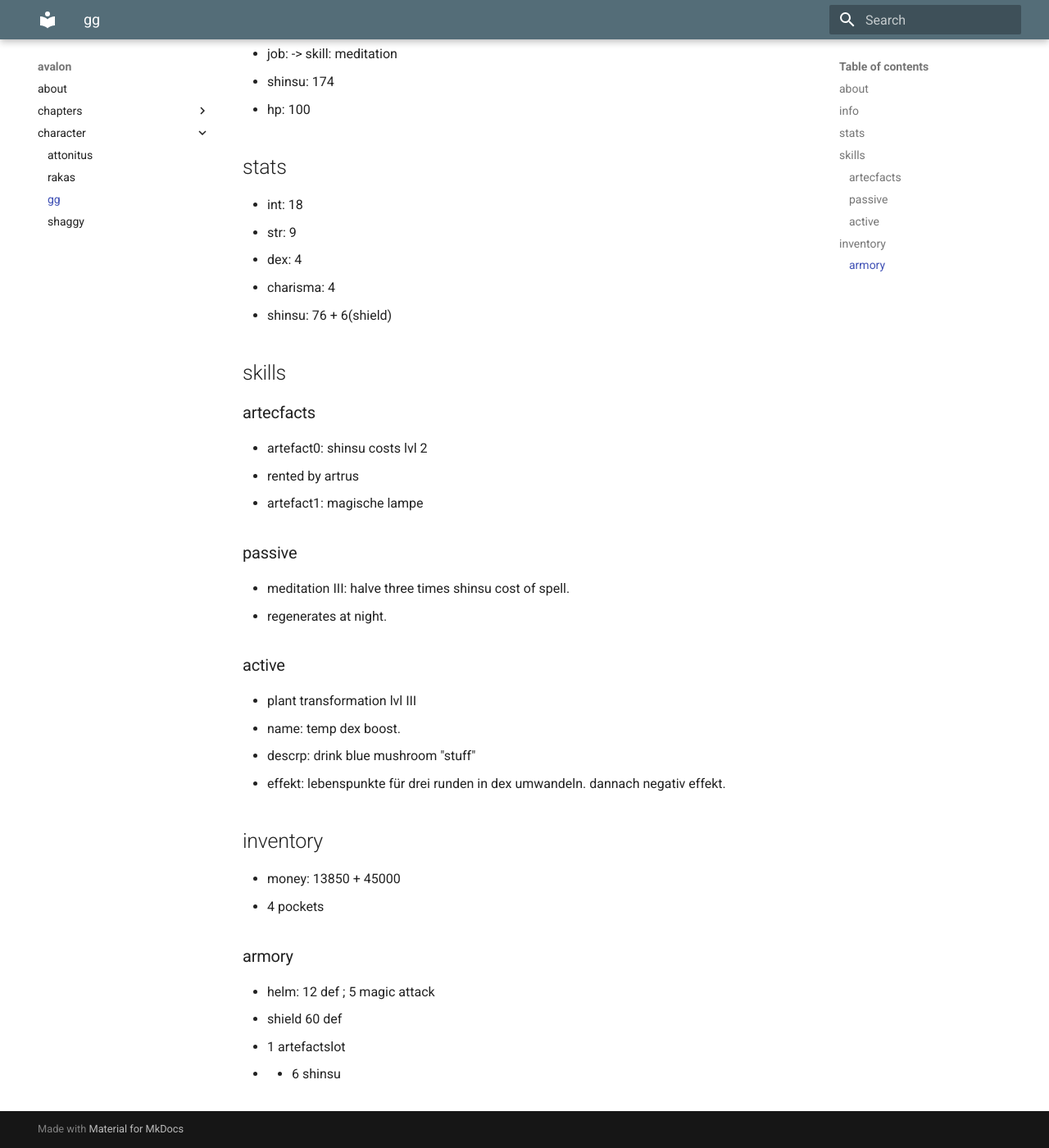
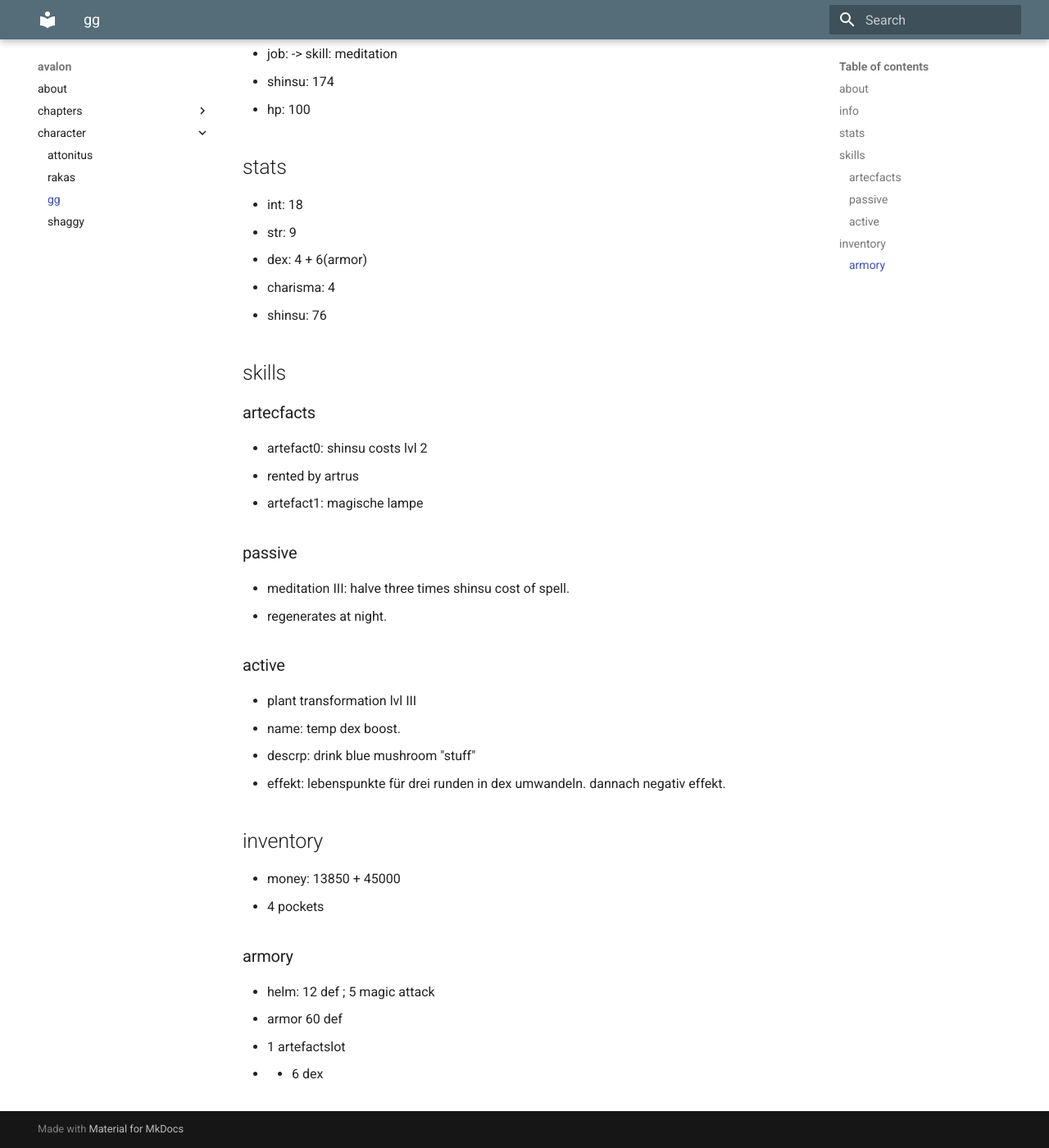
Before and after one commit to mkdocs-pnp/avalon, an MkDocs documentation site: the page built from docs/character/gustavo_ganso.md, in a window 1280 px wide and 1400 px high, scrolled down 353 px. Shown: the whole window at 82% size. Built offline with MkDocs 1.6.1 and Material for MkDocs 9.7.7, drawn with Linux system fonts in a browser that asks for light colours.

Commit message:
Update gustavo_ganso.md

```diff
--- a/docs/character/gustavo_ganso.md
+++ b/docs/character/gustavo_ganso.md
@@ -15,9 +15,9 @@
 
 * int: 18
 * str: 9
-* dex: 4
+* dex: 4 + 6(armor)
 * charisma: 4
-* shinsu: 76 + 6(shield)
+* shinsu: 76
 
 ## skills
 
@@ -47,6 +47,6 @@
 ### armory
 
 * helm: 12 def ; 5 magic attack
-* shield 60 def
+* armor 60 def
   * 1 artefactslot
-  * + 6 shinsu
+  * + 6 dex
```
